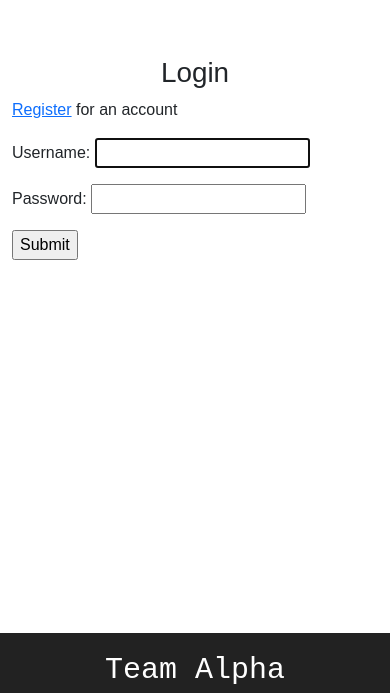
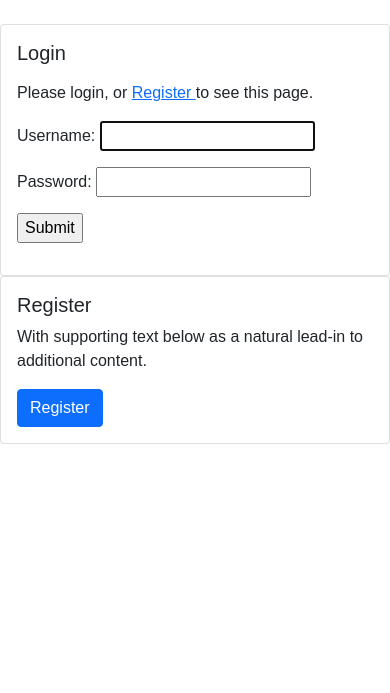
Before and after one commit to Warmetallic/MScProject, a Django app: page /accounts/login/ in a window 390 px wide. Shown: the part 151-844 px from the top of the page. Run offline with Django 3.2, Linux system fonts and the light colour scheme.

Commit message:
working on ongoing changes to login and registration pages

```diff
--- a/folksongs/templates/base.html
+++ b/folksongs/templates/base.html
@@ -65,11 +65,11 @@
   {% endblock %}
 
   <!--Footer-->
-    <footer>
+    <!--<footer>
       <div class="jumbotron fixed-bottom footer">
         <p>Team Alpha</p>
       </div>
-    </footer>
+    </footer>-->
 
   <!-- Optional JavaScript; choose one of the two! -->
 
--- a/folksongs/templates/registration/login.html
+++ b/folksongs/templates/registration/login.html
@@ -1,6 +1,62 @@
 {% extends 'base.html' %}
 {% block content %}
 
+
+<!-- Code adapted from the following https://getbootstrap.com/docs/4.0/components/card/#sizing -->
+<div class="row">
+  <div class="col-sm-6">
+    <div class="card">
+      <div class="card-body">
+        <h5 class="card-title">Login</h5>
+        <p class="card-text"> <p>Please login, or <a href = "{% url 'signup' %}">Register </a>to see this page.</p> </p>
+        <div class="row">
+    <div class="col overridep">
+      {% if form.errors %}
+      <p>Your username and password didn't match. Please try again.</p>
+      {% endif %}
+      {% if next %}
+      {% if user.is_authenticated %}
+      <p>Your account doesn't have access to this page. To proceed,
+      please login with an account that has access.</p>
+      {% else %}
+      {% endif %}
+      {% endif %}
+
+      <!--<p> <a href = "{% url 'signup' %}">Register</a> for an account</p>-->
+      <form method="POST" action="{% url 'login' %}">
+        {% csrf_token %}
+        <p>
+          {{ form.username.label_tag }}
+          {{ form.username }}
+        </p>
+        <p>
+          {{form.password.label_tag }}
+          {{form.password }}
+        </p>
+        <input type="submit" name="Login"/>
+        <input type="hidden" name='next' value="{{ next }}"/>
+      </p>
+    </form>
+  </div>
+</div>
+        <!--<a href="#" class="btn btn-primary">Login</a>-->
+      </div>
+    </div>
+  </div>
+
+
+  <div class="col-sm-6">
+    <div class="card">
+      <div class="card-body">
+        <h5 class="card-title">Register</h5>
+        <p class="card-text">With supporting text below as a natural lead-in to additional content.</p>
+        <a href="#" class="btn btn-primary">Register</a>
+      </div>
+    </div>
+  </div>
+</div>
+
+<!--
 <div class="container pt-3 my-3">
   <div class="row">
     <div class="col"><h1 class="text-center">Login</h1></div>
@@ -37,4 +93,5 @@
   </div>
 </div>
 </div>
+</div>-->
 {% endblock %}
--- a/static/style.css
+++ b/static/style.css
@@ -35,9 +35,6 @@
 
 }
 
-.linkElement {
-
-}
 
 /* Change color on hover */
 /*.nav  a:hover:not(.navbar-brand) {
@@ -56,9 +53,6 @@
     border-radius: 5px;
 }
 
-.songInfo{
-
-}
 
 
 
```
Also changed, not shown: folksongs/templates/signup.html (+7 -0 lines), folksongs/templates/song.html (+6 -31 lines), 2 other files.
